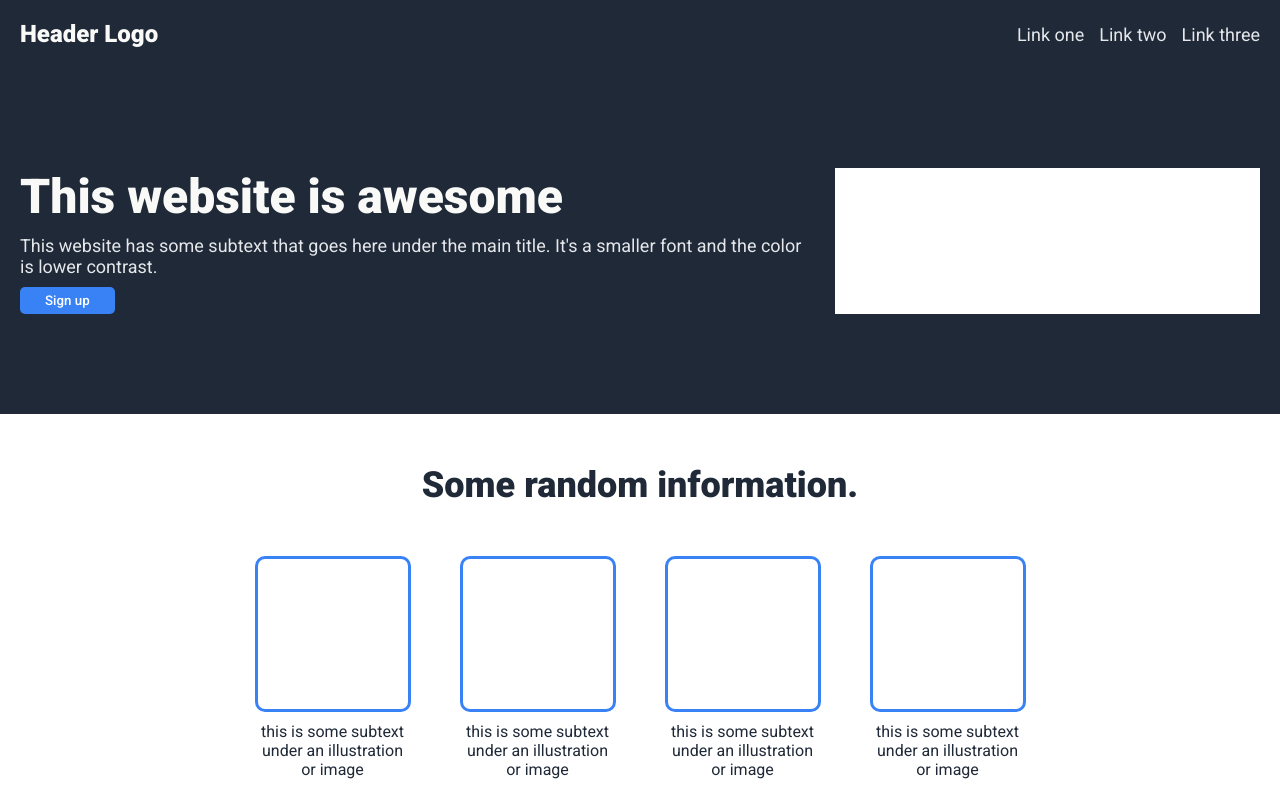
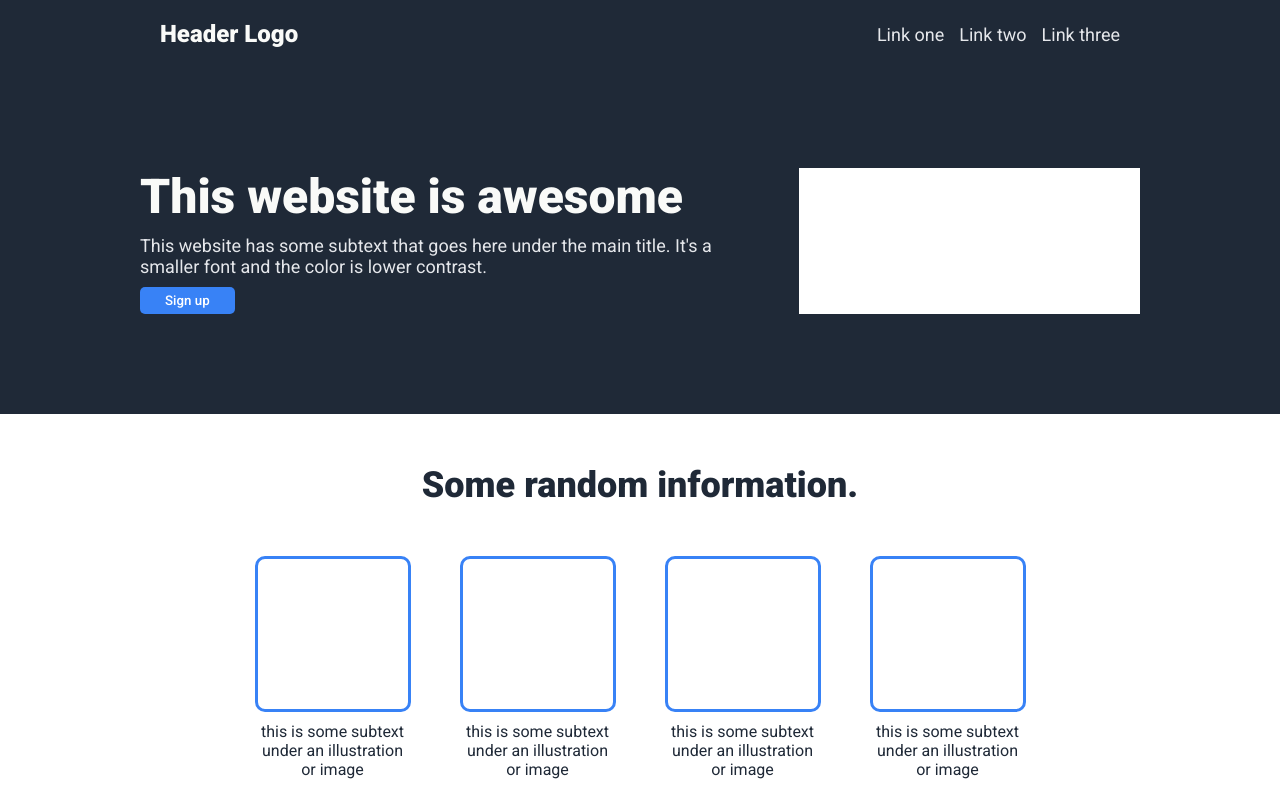
Before and after one commit to Nicog03/landing-page, a plain HTML site: page index.html in a window 1280 px wide. Shown: the top 800 px of the page. Drawn offline with Linux system fonts and the light colour scheme.

Commit message:
added a width limit to some items

```diff
--- a/index.html
+++ b/index.html
@@ -8,6 +8,8 @@
     <title>Landing Page</title>
   </head>
   <body>
+    <div class="header-content">
+      <div class="max-width">
         <div class="header">
           <h1>Header Logo</h1>
           <ul>
@@ -16,7 +18,10 @@
             <li><a href="#">Link three</a></li>
           </ul>
         </div>
+      </div>
+    </div>
     <div class="top-content">
+      <div class="max-width">
         <div class="content">
           <h2>This website is awesome</h2>
           <p>
@@ -26,6 +31,7 @@
           <button type="button">Sign up</button>
         </div>
         <div class="img-placeholder"></div>
+      </div>
     </div>
 
     <div class="cards-content">
--- a/style.css
+++ b/style.css
@@ -16,6 +16,12 @@ body {
    Header Section
 #################### */
 
+.header-content {
+  background-color: #1f2937;
+  display: flex;
+  justify-content: center;
+}
+
 .header {
   display: flex;
   align-items: center;
@@ -23,6 +29,7 @@ body {
   background-color: #1f2937;
   color: white;
   padding: 20px;
+  flex: 1;
 }
 
 .header h1 {
@@ -54,6 +61,11 @@ a {
   padding: 100px 20px;
   background-color: #1f2937;
   justify-content: center;
+}
+
+.max-width {
+  width: 1000px;
+  display: flex;
 }
 
 .content {
```
Lines whose indentation alone changed are shown as unchanged.
